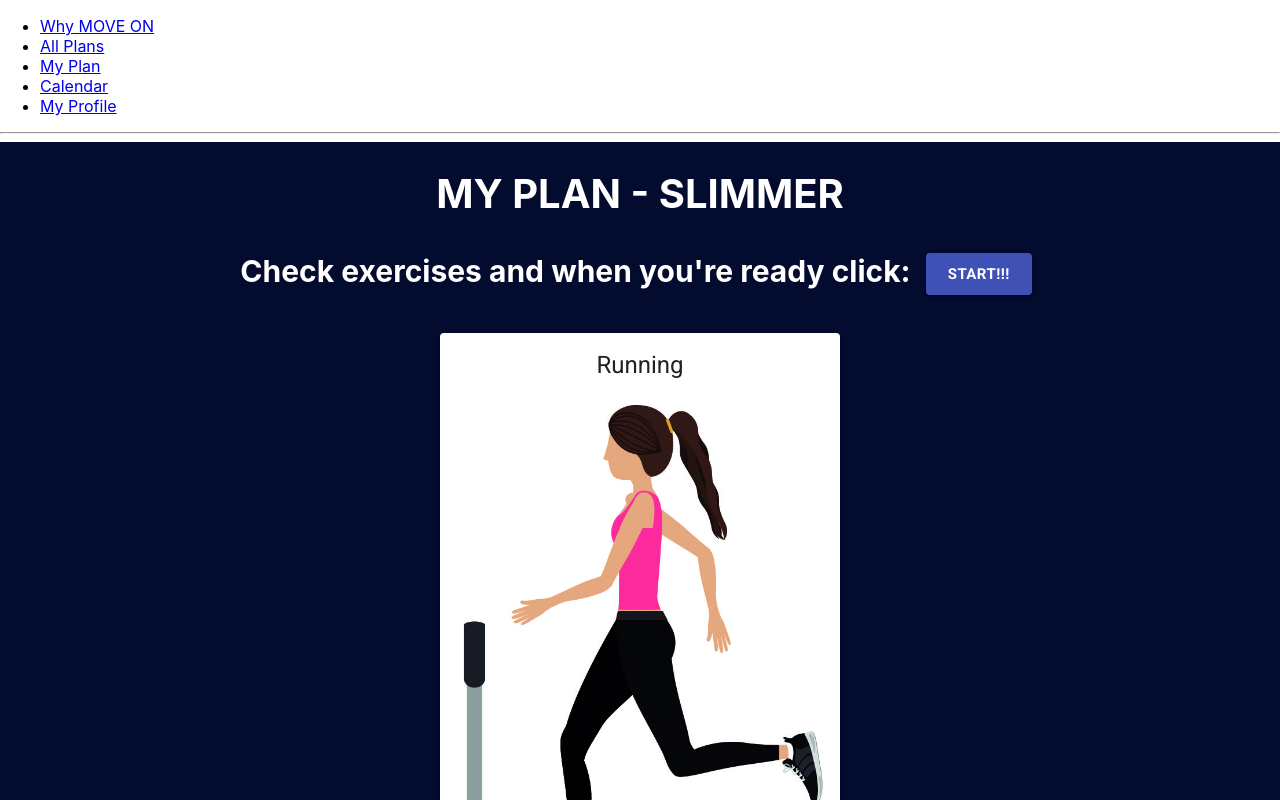
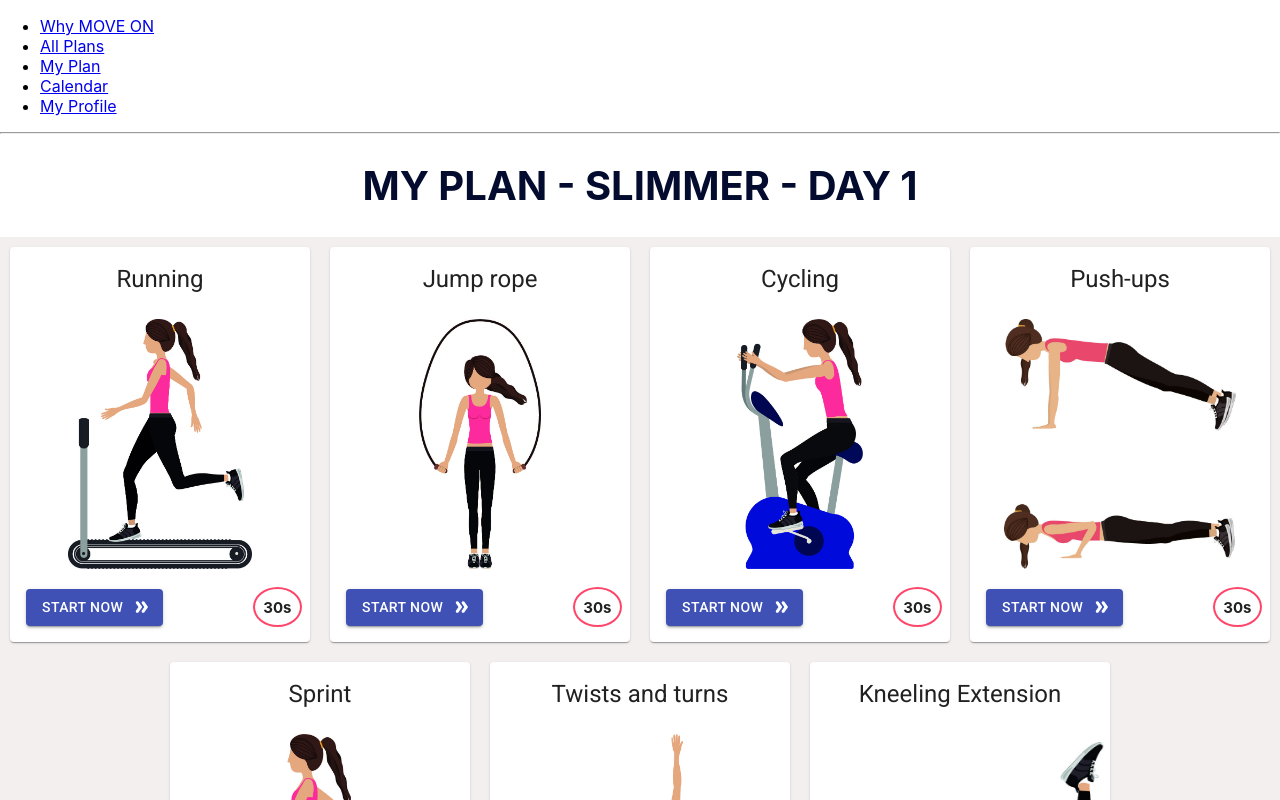
Before and after one commit to infoshareacademy/jfdz13-team2-app, a React (Create React App) app: page /my-plan in a window 1280 px wide. Shown: the top 800 px of the page. Built offline with nearby package versions, Linux system fonts and the light colour scheme.

Commit message:
Added some styles myPlan

```diff
--- a/src/App.css
+++ b/src/App.css
@@ -44,10 +44,11 @@
 }
 
 .training__container {
-  background-color: #030b2f;
+  background-color: rgb(243, 239, 239);
   display: flex;
-  flex-direction: column;
+  flex-wrap: wrap;
   align-items: center;
+  justify-content: center;
 }
 
 .trainingCard__header {
@@ -59,12 +60,27 @@
 }
 
 .myPlan__title {
+  text-align: center;
   font-size: 40px;
-  color: white;
+  color: #030b2f;
 }
 
 .myPlan__subtitle {
   font-size: 30px;
-  color: white;
+  color: #030b2f;
   margin: 0 auto 20px;
 }
+
+.trainingCard__image {
+  height: 250px;
+  width: 300px;
+  object-fit: contain;
+}
+
+.trainingCard__time {
+  font-weight: bold;
+  font-size: 15px;
+  border: 2px solid #fe466a;
+  border-radius: 50%;
+  padding: 3%;
+}
--- a/src/Components/MyPlan/SlimmerTraining.js
+++ b/src/Components/MyPlan/SlimmerTraining.js
@@ -1,18 +1,16 @@
 import React from "react";
 import { makeStyles } from "@material-ui/core/styles";
-import Button from "@material-ui/core/Button";
+import StartNow from "../AllPlans/StartNow";
 import Card from "@material-ui/core/Card";
 import CardActions from "@material-ui/core/CardActions";
 import CardContent from "@material-ui/core/CardContent";
-import CardMedia from "@material-ui/core/CardMedia";
 import Typography from "@material-ui/core/Typography";
-import CheckBoxOutlineBlankIcon from "@material-ui/icons/CheckBoxOutlineBlank";
 import Slimmer from "../../Data/Slimmer";
 import "../../App.css";
 
 const useStyles = makeStyles(theme => ({
   root: {
-    width: 400,
+    width: 300,
     margin: 10
   },
   margin: {
@@ -27,19 +25,10 @@ const SlimmerTraining = () => {
   const classes = useStyles();
 
   return (
+    <>
+      <h1 className="myPlan__title">MY PLAN - SLIMMER - DAY 1</h1>
+
       <div className="training__container">
-      <h1 className="myPlan__title">MY PLAN - SLIMMER</h1>
-      <h1 className="myPlan__subtitle">
-        Check exercises and when you're ready click:{" "}
-        <Button
-          variant="contained"
-          size="large"
-          color="primary"
-          className={classes.margin}
-        >
-          <b>START!!!</b>
-        </Button>
-      </h1>
         {Slimmer.map(item => (
           <Card key={item.id} className={classes.root}>
             <CardContent>
@@ -52,20 +41,20 @@ const SlimmerTraining = () => {
                 {item.name}
               </Typography>
             </CardContent>
-          <CardMedia
-            component="img"
+            <img
               alt={item.name}
-            image={item.image}
-            title={item.name}
+              src={item.image}
+              className="trainingCard__image"
             />
 
             <CardActions className="trainingCard__checkIcon">
-            Time: 30 seconds
-            <CheckBoxOutlineBlankIcon />
+              <StartNow />
+              <span className="trainingCard__time">30s</span>
             </CardActions>
           </Card>
         ))}
       </div>
+    </>
   );
 };
 
```
Lines whose indentation alone changed are shown as unchanged.
